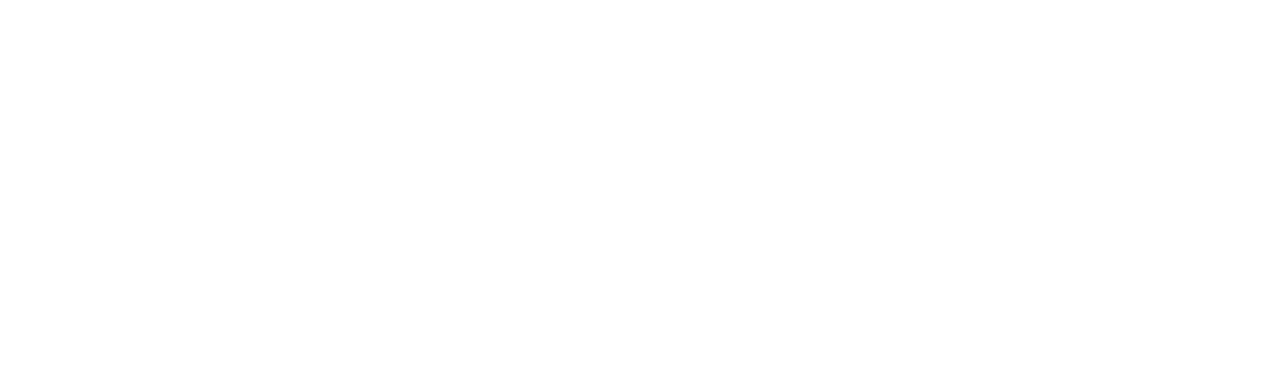
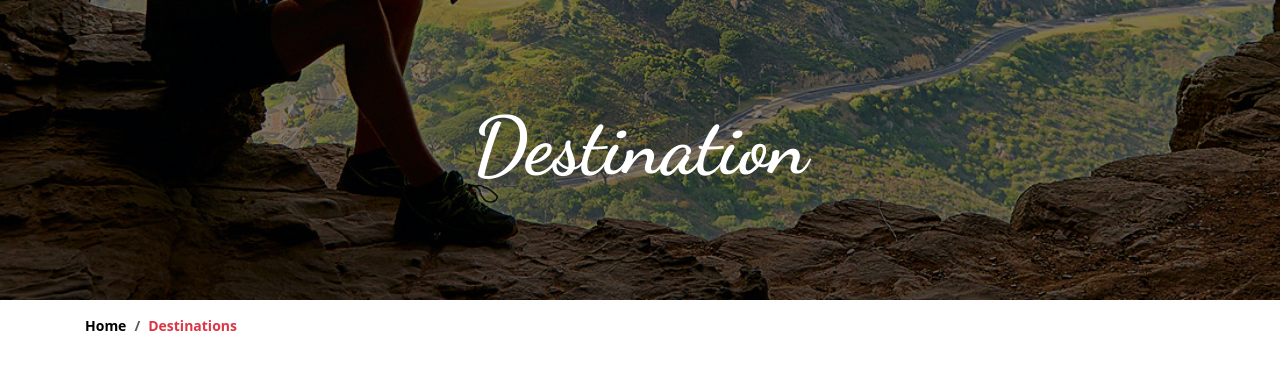
Before and after one commit to imama-ansari14/TEVILY_Travel-and-Tour, a plain HTML site: page destination.html in a window 1280 px wide. Drawn offline with nearby package versions, Linux system fonts and the light colour scheme.

Commit message:
Destination Banner and Breadcrumb is done

```diff
--- a/destination.html
+++ b/destination.html
@@ -0,0 +1,42 @@
+<!DOCTYPE html>
+<html lang="en">
+
+<head>
+    <meta charset="UTF-8">
+    <meta name="viewport" content="width=device-width, initial-scale=1.0">
+    <title>Destnations</title>
+    <!-- ANIMATE.CSS  -->
+    <link rel="stylesheet" href="https://cdnjs.cloudflare.com/ajax/libs/animate.css/4.1.1/animate.min.css" />
+    <!-- FONTAWSOME  -->
+    <link rel="stylesheet" href="https://cdnjs.cloudflare.com/ajax/libs/font-awesome/6.7.2/css/all.min.css" />
+    <!-- BOOSTRAP ICONS -->
+    <link rel="stylesheet" href="https://cdn.jsdelivr.net/npm/bootstrap-icons/font/bootstrap-icons.css">
+    <!-- BOOTSTRAP  -->
+    <link href="https://cdn.jsdelivr.net/npm/bootstrap@5.3.0/dist/css/bootstrap.min.css" rel="stylesheet" />
+    <!-- CSS STYLE SHEET -->
+    <link rel="stylesheet" href="style.css" />
+</head>
+
+<body>
+    <!-- Banner Section -->
+    <section class="des-banner">
+        <h1 class="display-1">Destination</h1>
+    </section>
+
+    <!-- Breadcrumb Section -->
+    <div class="container breadcrumb-container">
+        <nav aria-label="breadcrumb">
+            <ol class="breadcrumb mb-0">
+                <li class="breadcrumb-item fw-bold"><a href="index.html">Home</a></li>
+                <li class="breadcrumb-item active fw-bold " aria-current="page"><a href="about.html"
+                        class="text-danger">Destinations</a></li>
+            </ol>
+        </nav>
+    </div>
+
+    <!--  -->
+
+
+</body>
+
+</html>
--- a/style.css
+++ b/style.css
@@ -201,6 +201,9 @@ body {
 .highlight {
   color: var(--maintheme);
 }
+.ab-h{
+  color: var(--dark-blue);
+}
 .ab-p {
   color: var(--maintheme);
   font-family: "Dancing Script";
@@ -209,6 +212,9 @@ body {
 .slide-container {
   width: 100%;
   background-color: rgb(243, 241, 241);
+}
+.slide-container h2{
+  color: var(--dark-blue);
 }
 .slider-head{
   text-align: center;
@@ -288,7 +294,7 @@ body {
 }
 .description {
   font-size: 14px;
-  color: #707070;
+  color: black;
   text-align: center;
   height: 80px;
   overflow: hidden;
@@ -311,11 +317,7 @@ body {
   background-color: var(--dark-blue);
 }
 .swiper-navBtn {
-color:var(--dark-blue) ;
-  transition: color 0.3s ease;
-}
-.swiper-navBtn:hover {
-color: var(--dark-blue);
+color:var(--dark-blue)!important ;
 }
 .swiper-navBtn::before,
 .swiper-navBtn::after {
@@ -324,19 +326,17 @@ color: var(--dark-blue);
 .swiper-button-next {
   right: 0;
 }
-
 .swiper-button-prev {
   left: 0;
 }
 
 .swiper-pagination-bullet {
-  /* background-color: #6e93f7; */
-  background-color: var(--maintheme);
+  background-color: var(--maintheme)!important;
   opacity: 1;
 }
 
 .swiper-pagination-bullet-active {
-  background-color: var(--dark-blue);
+  background-color: var(--dark-blue) !important ;
 }
 
 @media screen and (max-width: 768px) {
@@ -359,6 +359,9 @@ color: var(--dark-blue);
 .team-title {
   font-size: 30px;
   font-weight: bold;
+}
+.team-section h2{
+  color: var(--dark-blue);
 }
 .team-member {
   transition: transform 0.3s ease-in-out;
@@ -450,4 +453,40 @@ color: var(--dark-blue);
 .con-cards:hover {
   animation: bounce 1s;
 }
-/* ........DESTINATION SECTION  */
+/* ..........DESTINATION SECTION  */
+/* BANNER AND BREADCRUMB  */
+.des-banner {
+  background: url("images/about-hero.jpg") no-repeat center center;
+  background-size: cover;
+  height: 300px;
+  display: flex;
+  align-items: center;
+  justify-content: center;
+  color: white;
+  text-align: center;
+  position: relative;
+}
+.des-banner::after {
+  content: "";
+  position: absolute;
+  top: 0;
+  left: 0;
+  width: 100%;
+  height: 100%;
+  background: rgba(0, 0, 0, 0.5);
+}
+.des-banner h1 {
+  z-index: 1;
+  font-weight: bold;
+  font-family: dancing script;
+}
+.breadcrumb-container {
+  padding: 15px;
+  font-size: 14px;
+}
+.breadcrumb-container a {
+  text-decoration: none;
+  color: black;
+}
+/* DESTINATION HERO SECTION  */
+.i{background-color: var(--maintheme);}
```
Also changed, not shown: about/about.html (+1 -1 lines), images/des-hero1.jpg (added), images/des-hero2.jpg (added), images/des-hero3.jpg (added).
